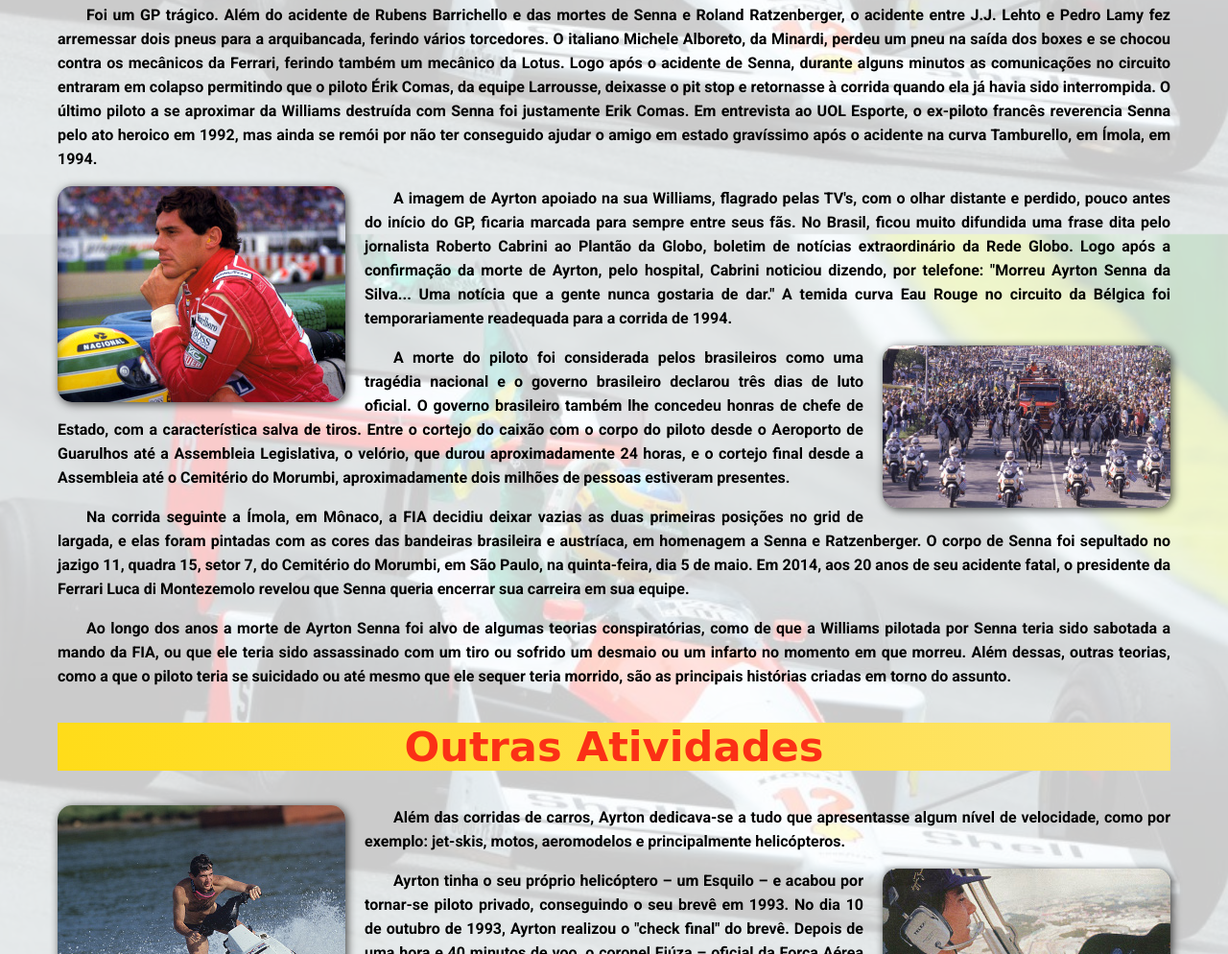
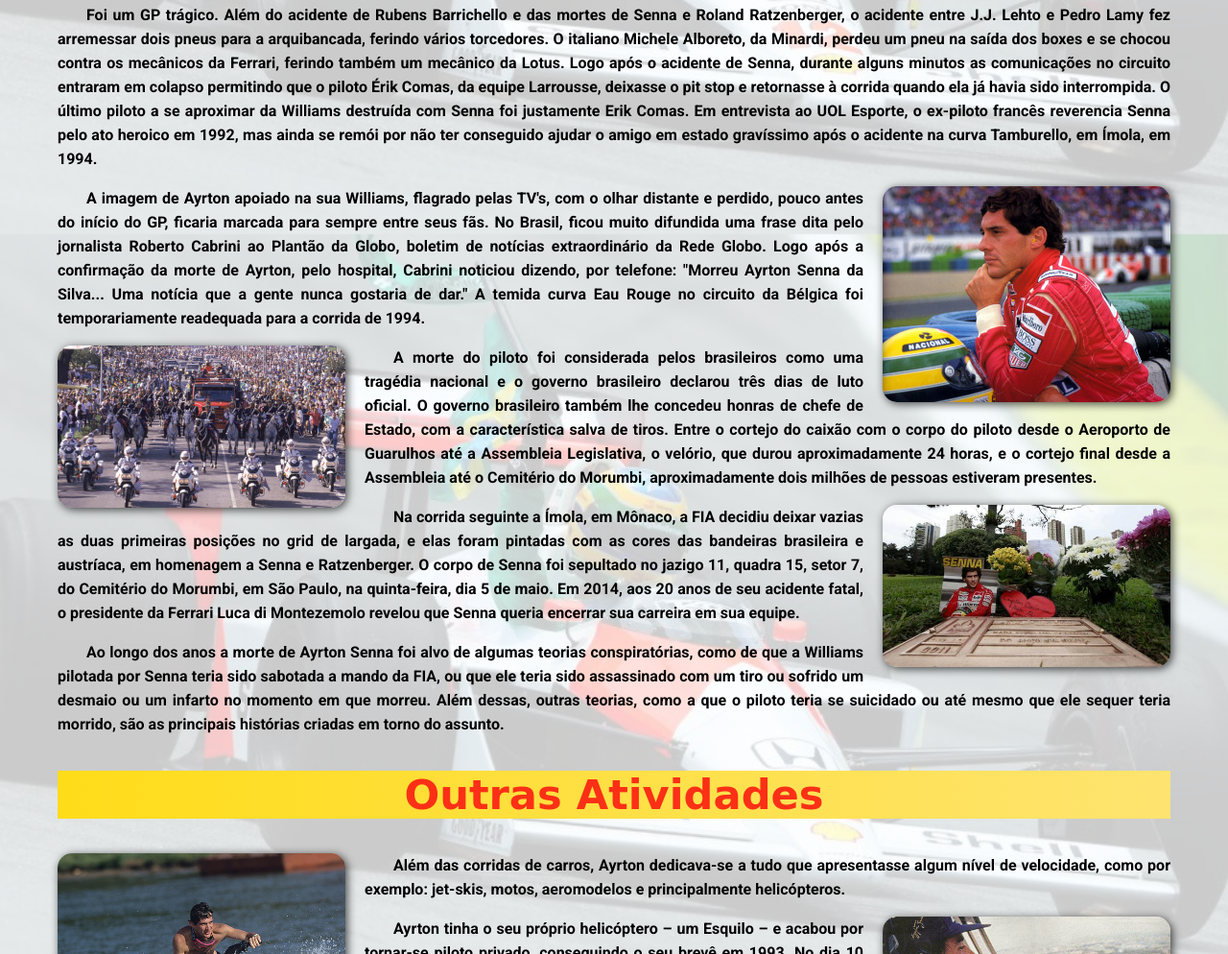
Before and after one commit to misaelguedes/ayrton-senna, a plain HTML site: page historia.html in a window 1280 px wide. Shown: the part 9356-10350 px from the top of the page at 96% size. Drawn offline with Linux system fonts and the light colour scheme; a web font is replaced by a local one.

Commit message:
Adicionei foto da sepultura do Senna

```diff
--- a/historia.html
+++ b/historia.html
@@ -106,10 +106,11 @@
         <h2>Morte</h2>
         <p>Ao participar da terceira corrida da temporada, o GP de San Marino, em Ímola, Senna rapidamente fez a terceira melhor volta da corrida, seguido por Michael Schumacher. Senna iniciara o que seria a sua última volta na F1; ele entrou na curva Tamburello (a mesma em que bateu Nelson Piquet com a Williams em 1987 e também onde bateu Berger com a Ferrari em 1989) e perdeu o controle do carro devido a uma barra de direção quebrada, seguindo reto e chocando-se violentamente contra o muro de concreto. A telemetria mostrou que Senna, ao notar o descontrole do carro, ainda conseguiu, nessa fração de segundo, reduzir a velocidade de cerca de 300 km/h (195 mph) para cerca de 200 km/h (135 mph). Os oficiais de pista chegaram à cena do acidente e, ao perceber a gravidade, só puderam esperar a equipe médica. Por um momento a cabeça de Senna se mexeu levemente, e o mundo, que assistia pela TV, imaginou que ele estivesse bem, mas esse movimento havia sido causado por um profundo dano cerebral. Senna foi removido de seu carro pelo Professor Sid Watkins, neurocirurgião de renome mundial pertencente aos quadros da Comissão Médica e de Segurança da Fórmula 1 e chefe da equipe médica da corrida, e recebeu os primeiros socorros ainda na pista, ao lado de seu carro destruído, antes de ser levado de helicóptero para o Hospital Maggiore de Bolonha onde, poucas horas depois, foi declarado morto.</p>
         <p>Foi um GP trágico. Além do acidente de Rubens Barrichello e das mortes de Senna e Roland Ratzenberger, o acidente entre J.J. Lehto e Pedro Lamy fez arremessar dois pneus para a arquibancada, ferindo vários torcedores. O italiano Michele Alboreto, da Minardi, perdeu um pneu na saída dos boxes e se chocou contra os mecânicos da Ferrari, ferindo também um mecânico da Lotus. Logo após o acidente de Senna, durante alguns minutos as comunicações no circuito entraram em colapso permitindo que o piloto Érik Comas, da equipe Larrousse, deixasse o pit stop e retornasse à corrida quando ela já havia sido interrompida. O último piloto a se aproximar da Williams destruída com Senna foi justamente Erik Comas. Em entrevista ao UOL Esporte, o ex-piloto francês reverencia Senna pelo ato heroico em 1992, mas ainda se remói por não ter conseguido ajudar o amigo em estado gravíssimo após o acidente na curva Tamburello, em Ímola, em 1994.</p>
-        <img src="imagens/senna-imagem-historica.jpg" alt="Imagem-Marcante-de-Senna">
+        <img class="foto2" src="imagens/senna-imagem-historica.jpg" alt="Imagem-Marcante-de-Senna">
         <p>A imagem de Ayrton apoiado na sua Williams, flagrado pelas TV's, com o olhar distante e perdido, pouco antes do início do GP, ficaria marcada para sempre entre seus fãs. No Brasil, ficou muito difundida uma frase dita pelo jornalista Roberto Cabrini ao Plantão da Globo, boletim de notícias extraordinário da Rede Globo. Logo após a confirmação da morte de Ayrton, pelo hospital, Cabrini noticiou dizendo, por telefone: "Morreu Ayrton Senna da Silva... Uma notícia que a gente nunca gostaria de dar." A temida curva Eau Rouge no circuito da Bélgica foi temporariamente readequada para a corrida de 1994.</p>
-        <img class="foto2" src="imagens/cortejo-senna.jpg" alt="Cortejo-Ayrton-Senna">
+        <img src="imagens/cortejo-senna.jpg" alt="Cortejo-Ayrton-Senna">
         <p>A morte do piloto foi considerada pelos brasileiros como uma tragédia nacional e o governo brasileiro declarou três dias de luto oficial. O governo brasileiro também lhe concedeu honras de chefe de Estado, com a característica salva de tiros. Entre o cortejo do caixão com o corpo do piloto desde o Aeroporto de Guarulhos até a Assembleia Legislativa, o velório, que durou aproximadamente 24 horas, e o cortejo final desde a Assembleia até o Cemitério do Morumbi, aproximadamente dois milhões de pessoas estiveram presentes.</p>
+        <img class="foto2" src="imagens/senna-tumulo.jpg" alt="Tumulo-Senna">
         <p>Na corrida seguinte a Ímola, em Mônaco, a FIA decidiu deixar vazias as duas primeiras posições no grid de largada, e elas foram pintadas com as cores das bandeiras brasileira e austríaca, em homenagem a Senna e Ratzenberger. O corpo de Senna foi sepultado no jazigo 11, quadra 15, setor 7, do Cemitério do Morumbi, em São Paulo, na quinta-feira, dia 5 de maio. Em 2014, aos 20 anos de seu acidente fatal, o presidente da Ferrari Luca di Montezemolo revelou que Senna queria encerrar sua carreira em sua equipe.</p>
         <p>Ao longo dos anos a morte de Ayrton Senna foi alvo de algumas teorias conspiratórias, como de que a Williams pilotada por Senna teria sido sabotada a mando da FIA, ou que ele teria sido assassinado com um tiro ou sofrido um desmaio ou um infarto no momento em que morreu. Além dessas, outras teorias, como a que o piloto teria se suicidado ou até mesmo que ele sequer teria morrido, são as principais histórias criadas em torno do assunto.</p>
         <h1>Outras Atividades</h1>
```
Also changed, not shown: imagens/senna-tumulo.jpg (added).
